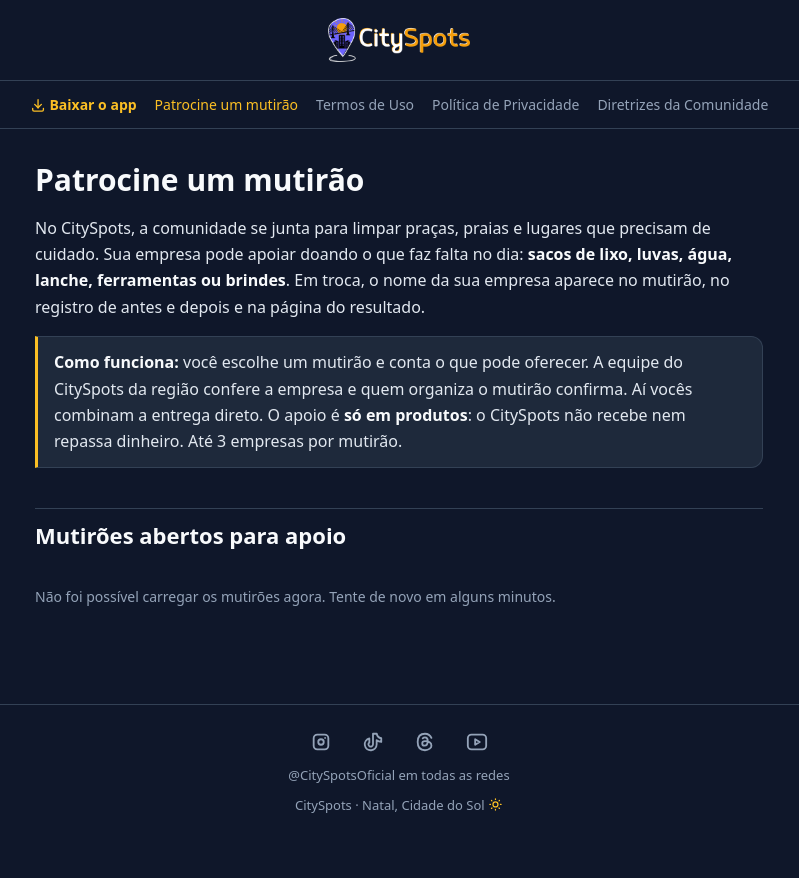
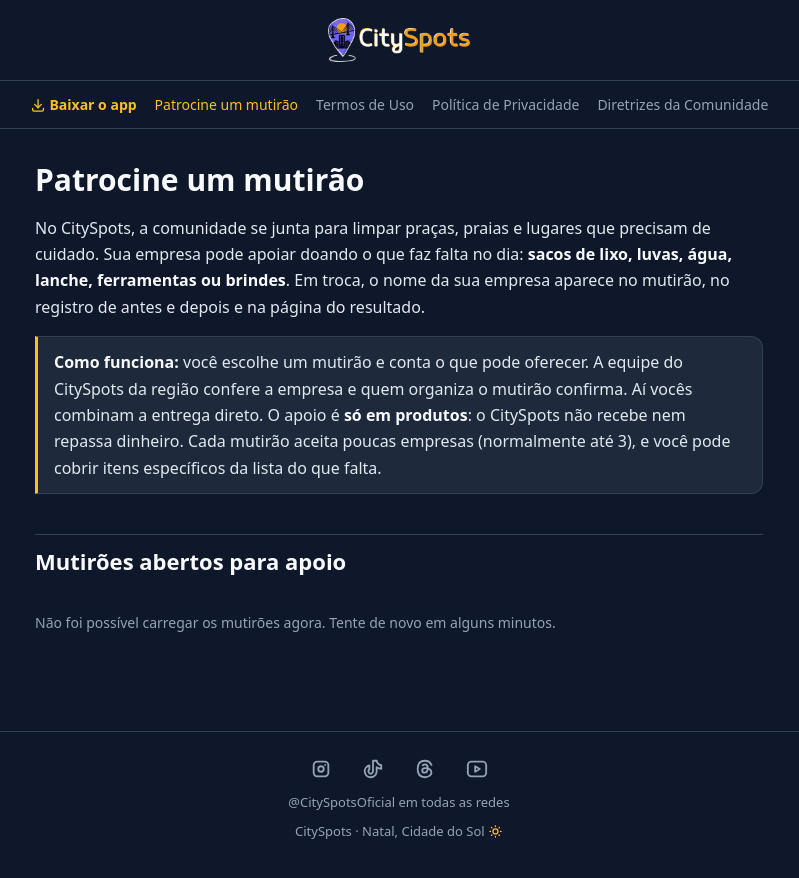
Before and after one commit to userm4c/cityspots-site, a Jekyll site: the page built from patrocine.md, in a window 1280 px wide. Shown: the top 878 px of the page, without its empty margins (241-1040 px from the left). Built offline with Jekyll 4.4.1, drawn with Linux system fonts in a browser that asks for light colours.

Commit message:
Patrocine: escolher itens da lista do mutirão

```diff
--- a/patrocine.md
+++ b/patrocine.md
@@ -48,7 +48,7 @@ permalink: /patrocine/
 </div>
 
 <div class="note">
-<strong>Como funciona:</strong> você escolhe um mutirão e conta o que pode oferecer. A equipe do CitySpots da região confere a empresa e quem organiza o mutirão confirma. Aí vocês combinam a entrega direto. O apoio é <strong>só em produtos</strong>: o CitySpots não recebe nem repassa dinheiro. Até 3 empresas por mutirão.
+<strong>Como funciona:</strong> você escolhe um mutirão e conta o que pode oferecer. A equipe do CitySpots da região confere a empresa e quem organiza o mutirão confirma. Aí vocês combinam a entrega direto. O apoio é <strong>só em produtos</strong>: o CitySpots não recebe nem repassa dinheiro. Cada mutirão aceita poucas empresas (normalmente até 3), e você pode cobrir itens específicos da lista do que falta.
 </div>
 
 <div id="sp-result"></div>
@@ -74,6 +74,10 @@ permalink: /patrocine/
     <label><input type="checkbox" value="lanche"> Lanche</label>
     <label><input type="checkbox" value="ferramentas"> Ferramentas</label>
     <label><input type="checkbox" value="brindes"> Brindes</label>
+  </div>
+  <div id="f-items-wrap" style="display:none">
+    <label>Quais itens da lista do mutirão você cobre? (opcional)</label>
+    <div class="sp-kinds" id="f-items"></div>
   </div>
   <label for="f-offer">Conte com detalhes *</label>
   <textarea id="f-offer" maxlength="500" placeholder="Ex.: 50 sacos de lixo de 100 L, 20 pares de luvas e 2 fardos de água." required></textarea>
@@ -104,6 +108,10 @@ permalink: /patrocine/
   function choose(m) {
     chosen = m;
     $('sp-chosen').textContent = m.title;
+    // Itens da lista que ainda não têm apoio: a empresa marca o que cobre.
+    var free = (m.items || []).filter(function (i) { return !i.sponsored_by; });
+    $('f-items').innerHTML = free.map(function (i) { return '<label><input type="checkbox" value="' + esc(i.id) + '"> ' + esc(i.label) + '</label>'; }).join('');
+    $('f-items-wrap').style.display = free.length ? 'block' : 'none';
     $('sp-form').style.display = 'block';
     $('sp-msg').className = 'sp-msg';
     document.querySelectorAll('.sp-card').forEach(function (c) { c.classList.toggle('on', c.dataset.id === m.id); });
@@ -116,7 +124,7 @@ permalink: /patrocine/
       '<div class="sp-meta">' + (m.official ? '<span class="sp-pill">Oficial</span>' : '') + '<span class="sp-pill gold">' + (m.slots_left > 0 ? m.slots_left + ' vaga(s) para apoio' : 'Apoio completo') + '</span></div>' +
       '<div class="sp-meta">' + esc(when(m.starts_at, m.ends_at)) + '</div>' +
       '<div class="sp-meta">' + esc(m.spot_title) + (m.city ? ' · ' + esc(m.city) : '') + (m.state ? ' / ' + esc(m.state) : '') + ' · ' + m.going + ' pessoa(s) confirmada(s)</div>' +
-      (m.items && m.items.length ? '<div class="sp-meta">Precisa de: ' + m.items.map(esc).join(', ') + '</div>' : '') +
+      (m.items && m.items.length ? '<div class="sp-meta">Precisa de: ' + m.items.map(function (i) { return esc(i.label) + (i.sponsored_by ? ' <span class="sp-pill gold">apoio: ' + esc(i.sponsored_by) + '</span>' : ''); }).join(', ') + '</div>' : '') +
       sponsorsHtml(m.sponsors);
     if (m.slots_left > 0) el.addEventListener('click', function () { choose(m); });
     return el;
```
Also changed, not shown: other parts of patrocine.md (+3 -2 lines).
